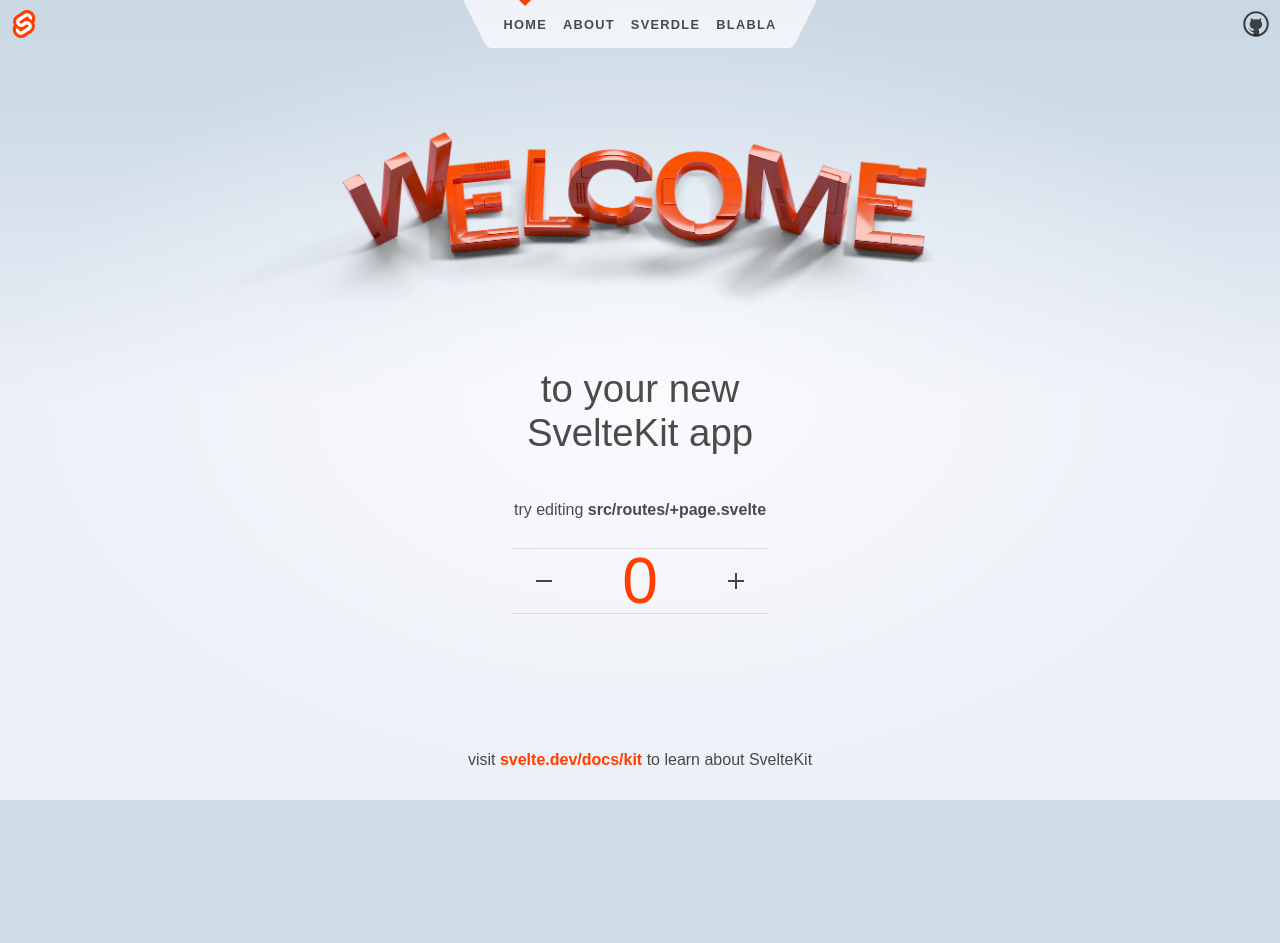
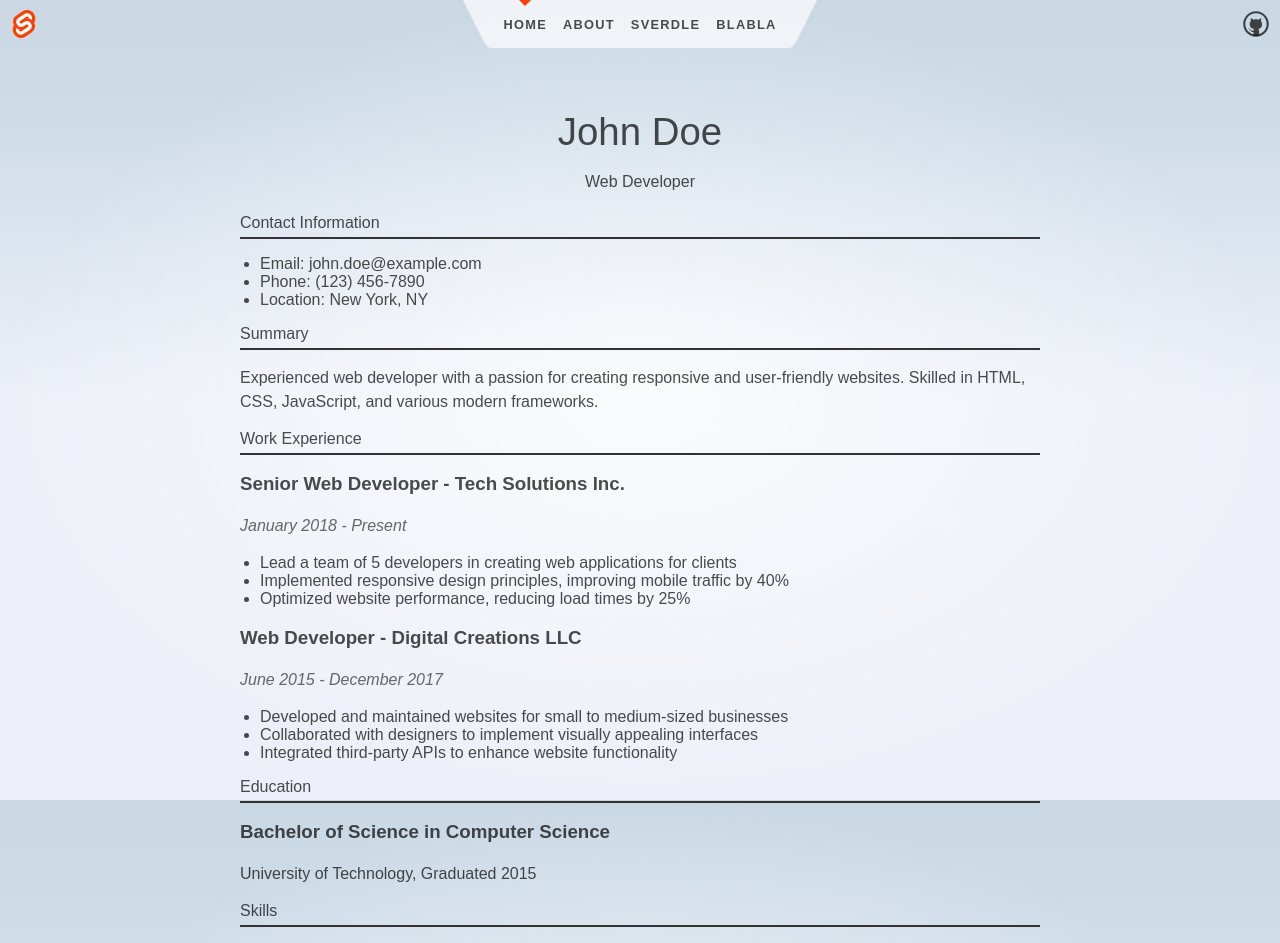
Before and after one commit to bncszb/bncszb.github.io, a SvelteKit app: page / in a window 1280 px wide. Shown: the top 943 px of the page. Before the commit the page ends 800 px from the top, so only its background shows below. Built offline with nearby package versions, Linux system fonts and the light colour scheme.

Commit message:
dummy cv

```diff
--- a/src/routes/+page.svelte
+++ b/src/routes/+page.svelte
@@ -1,59 +1,107 @@
 <script lang="ts">
-	import Counter from './Counter.svelte';
-	import welcome from '$lib/images/svelte-welcome.webp';
-	import welcomeFallback from '$lib/images/svelte-welcome.png';
+	// You can add any necessary imports here
 </script>
 
 <svelte:head>
-	<title>Home</title>
-	<meta name="description" content="Svelte demo app" />
+	<title>John Doe - CV</title>
+	<meta name="description" content="John Doe's CV" />
 </svelte:head>
 
-<section>
-	<h1>
-		<span class="welcome">
-			<picture>
-				<source srcset={welcome} type="image/webp" />
-				<img src={welcomeFallback} alt="Welcome" />
-			</picture>
-		</span>
+<main>
+	<header>
+		<h1>John Doe</h1>
+		<p>Web Developer</p>
+	</header>
 
-		to your new<br />SvelteKit app
-	</h1>
+	<section>
+		<h2>Contact Information</h2>
+		<ul>
+			<li>Email: john.doe@example.com</li>
+			<li>Phone: (123) 456-7890</li>
+			<li>Location: New York, NY</li>
+		</ul>
+	</section>
 
-	<h2>
-		try editing <strong>src/routes/+page.svelte</strong>
-	</h2>
+	<section>
+		<h2>Summary</h2>
+		<p>Experienced web developer with a passion for creating responsive and user-friendly websites. Skilled in HTML, CSS, JavaScript, and various modern frameworks.</p>
+	</section>
 
-	<Counter />
-</section>
+	<section>
+		<h2>Work Experience</h2>
+		<div class="job">
+			<h3>Senior Web Developer - Tech Solutions Inc.</h3>
+			<p class="date">January 2018 - Present</p>
+			<ul>
+				<li>Lead a team of 5 developers in creating web applications for clients</li>
+				<li>Implemented responsive design principles, improving mobile traffic by 40%</li>
+				<li>Optimized website performance, reducing load times by 25%</li>
+			</ul>
+		</div>
+		<div class="job">
+			<h3>Web Developer - Digital Creations LLC</h3>
+			<p class="date">June 2015 - December 2017</p>
+			<ul>
+				<li>Developed and maintained websites for small to medium-sized businesses</li>
+				<li>Collaborated with designers to implement visually appealing interfaces</li>
+				<li>Integrated third-party APIs to enhance website functionality</li>
+			</ul>
+		</div>
+	</section>
+
+	<section>
+		<h2>Education</h2>
+		<div class="education">
+			<h3>Bachelor of Science in Computer Science</h3>
+			<p>University of Technology, Graduated 2015</p>
+		</div>
+	</section>
+
+	<section>
+		<h2>Skills</h2>
+		<ul>
+			<li>HTML5, CSS3, JavaScript</li>
+			<li>React, Vue.js, Svelte</li>
+			<li>Node.js, Express</li>
+			<li>Git, GitHub</li>
+			<li>Responsive Web Design</li>
+			<li>UI/UX Principles</li>
+		</ul>
+	</section>
+</main>
 
 <style>
-	section {
-		display: flex;
-		flex-direction: column;
-		justify-content: center;
-		align-items: center;
-		flex: 0.6;
+	main {
+		max-width: 800px;
+		margin: 0 auto;
+		padding: 20px;
+		font-family: Arial, sans-serif;
+	}
+
+	header {
+		text-align: center;
+		margin-bottom: 20px;
 	}
 
 	h1 {
-		width: 100%;
+		margin-bottom: 5px;
 	}
 
-	.welcome {
-		display: block;
-		position: relative;
-		width: 100%;
-		height: 0;
-		padding: 0 0 calc(100% * 495 / 2048) 0;
+	h2 {
+		border-bottom: 2px solid #333;
+		padding-bottom: 5px;
 	}
 
-	.welcome img {
-		position: absolute;
-		width: 100%;
-		height: 100%;
-		top: 0;
-		display: block;
+	.job, .education {
+		margin-bottom: 15px;
+	}
+
+	.date {
+		font-style: italic;
+		color: #666;
+	}
+
+	ul {
+		padding-left: 20px;
 	}
 </style>
```
